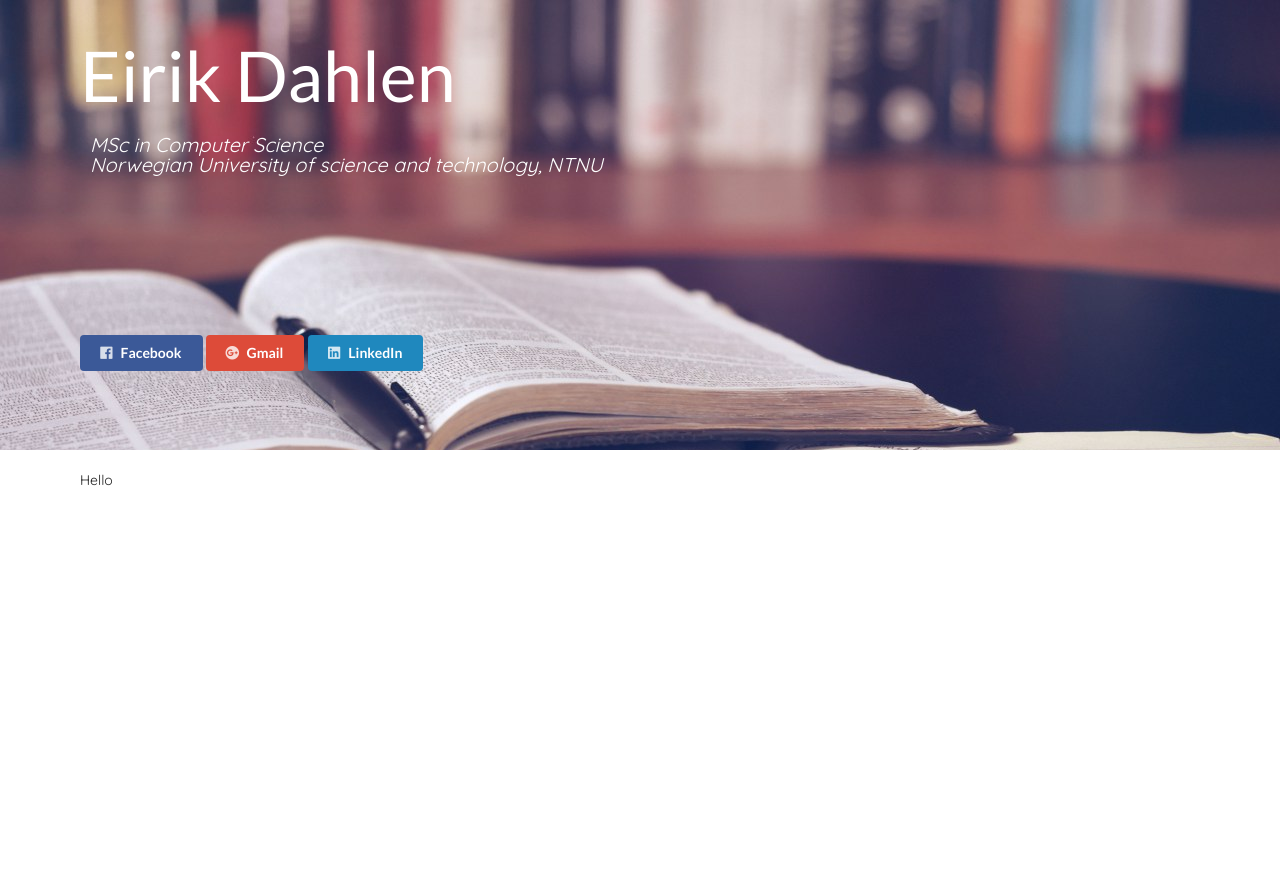
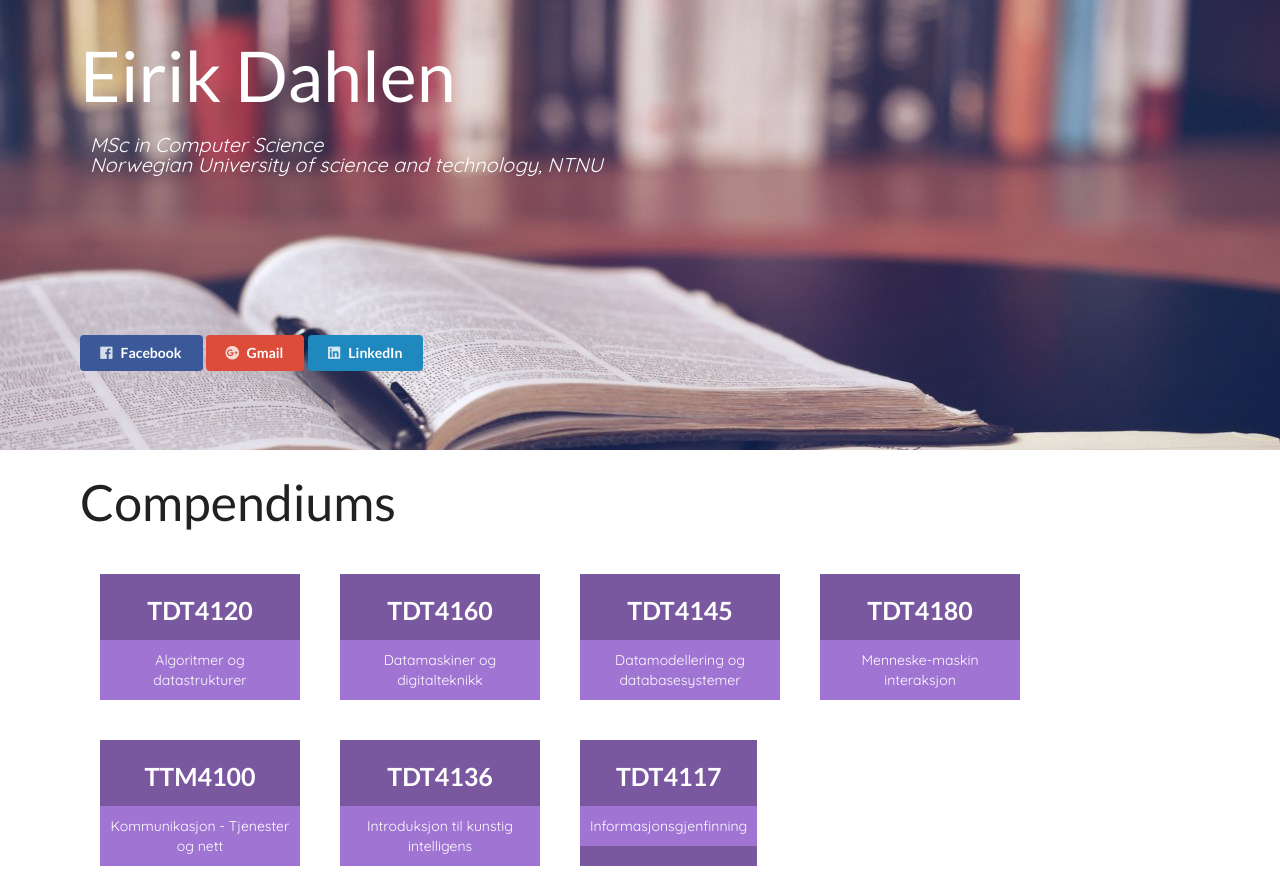
Before and after one commit to eirikdahlen/eirikdahlen.github.io, a React (Create React App) app: page / in a window 1280 px wide. Before the commit the page ends 800 px from the top, so only its background shows below. Built offline with nearby package versions, Linux system fonts and the light colour scheme.

Commit message:
#3 Made compoendium divs

```diff
--- a/public/css/hover.css
+++ b/public/css/hover.css
@@ -2471,6 +2471,7 @@
   box-shadow: 0 10px 10px -10px rgba(0, 0, 0, 0.5);
   -webkit-transform: scale(1.1);
   transform: scale(1.1);
+  cursor: pointer;
 }
 
 /* Box Shadow Outset */
--- a/public/css/style.css
+++ b/public/css/style.css
@@ -17,7 +17,7 @@ body {
     display: flex;
     flex-direction: column;
     margin-left: 80px;
-    margin-right: 20px;
+    margin-right: 80px;
 }
 
 .jumbotron h1 {
@@ -43,8 +43,39 @@ body {
     margin-bottom: 20px;
 }
 
-.compendium_container {
+.compendiums_container {
     margin-top: 20px;
     margin-left: 80px;
     margin-right: 80px;
+    display: flex;
+    flex-direction: row;
+    flex-wrap: wrap;
 }
+
+.compendiums_container div {
+    background-color: #7A58A0;
+
+    margin: 20px;
+    max-width: 200px;
+    color: white;
+}
+
+.compendiums_container h3 {
+    padding-top: 20px;
+    text-align: center;
+    font-size: 25px;
+}
+
+.compendiums_container p {
+    text-align: center;
+    background-color: #A074D3;
+    padding: 10px;
+}
+
+.compendium_container h1 {
+    margin-left: 80px;
+    margin-top: 20px;
+    margin-right: 80px;
+    font-size: 50px;
+    font-weight: lighter;
+}
--- /dev/null
+++ b/src/components/compendium.js
@@ -0,0 +1,12 @@
+import React from 'react';
+
+const Compendium = () => {
+    return(
+        <div>
+
+        </div>
+
+    );
+}
+
+export default Compendium;
--- a/src/components/compendiums.js
+++ b/src/components/compendiums.js
@@ -1,11 +1,57 @@
 import React, { Component } from 'react';
 
+import Compendium from './compendium';
+
 class Compendiums extends Component {
+
+    constructor(props) {
+        super(props);
+
+        this.state = {
+            compendiums: [],
+            filtered: [],
+            keyword:''
+        }
+    }
+
 
     render() {
         return(
             <div className="compendium_container">
-                Hello
+                <h1>Compendiums</h1>
+
+                <div className="compendiums_container">
+
+                    <div className="hvr-grow-shadow">
+                        <h3>TDT4120</h3>
+                        <p>Algoritmer og datastrukturer</p>
+                    </div>
+                    <div className="hvr-grow-shadow">
+                        <h3>TDT4160</h3>
+                        <p>Datamaskiner og digitalteknikk</p>
+                    </div>
+                    <div className="hvr-grow-shadow">
+                        <h3>TDT4145</h3>
+                        <p>Datamodellering og databasesystemer</p>
+                    </div>
+                    <div className="hvr-grow-shadow">
+                        <h3>TDT4180</h3>
+                        <p>Menneske-maskin interaksjon</p>
+                    </div>
+                    <div className="hvr-grow-shadow">
+                        <h3>TTM4100</h3>
+                        <p>Kommunikasjon - Tjenester og nett</p>
+                    </div>
+                    <div className="hvr-grow-shadow">
+                        <h3>TDT4136</h3>
+                        <p>Introduksjon til kunstig intelligens</p>
+                    </div>
+                    <div className="hvr-grow-shadow">
+                        <h3>TDT4117</h3>
+                        <p>Informasjonsgjenfinning</p>
+                    </div>
+
+                </div>
             </div>
         )
     }
```
Also changed, not shown: public/subjects/subjects.json (added, +43 -0 lines).
